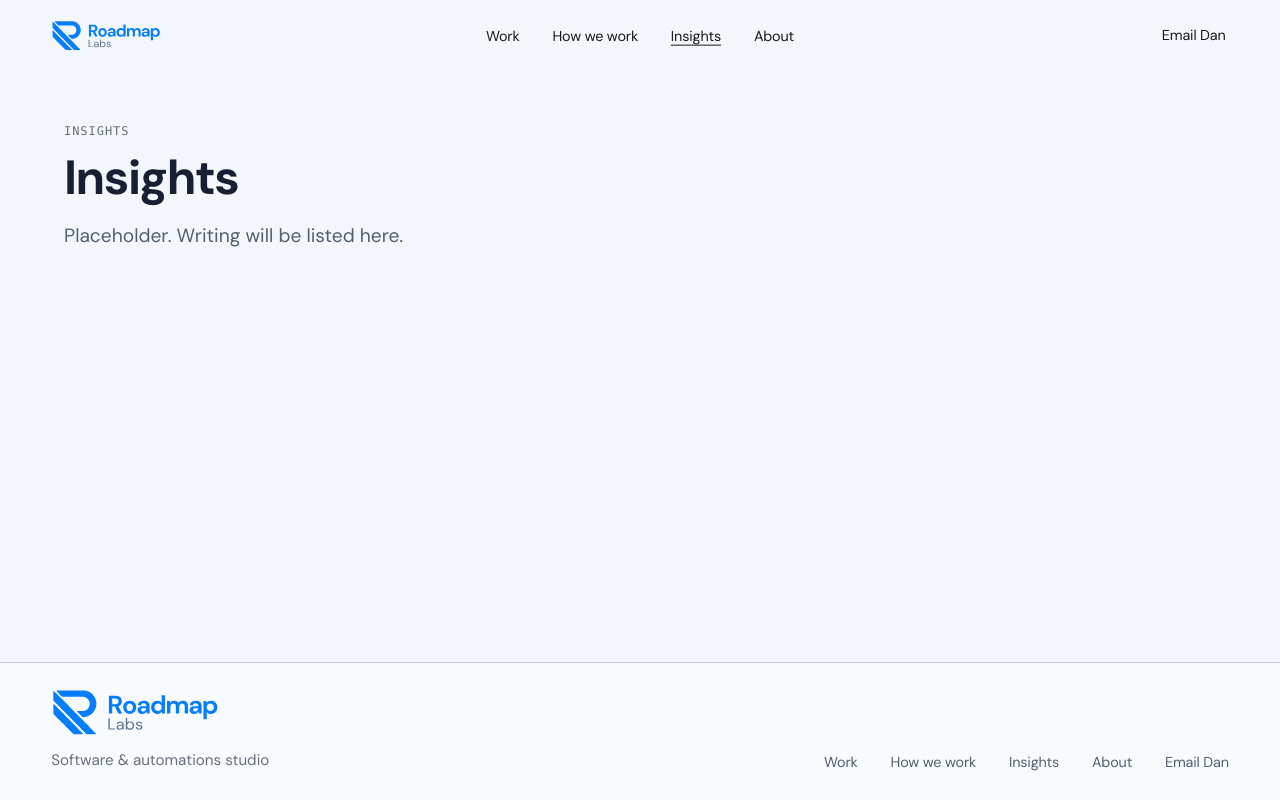
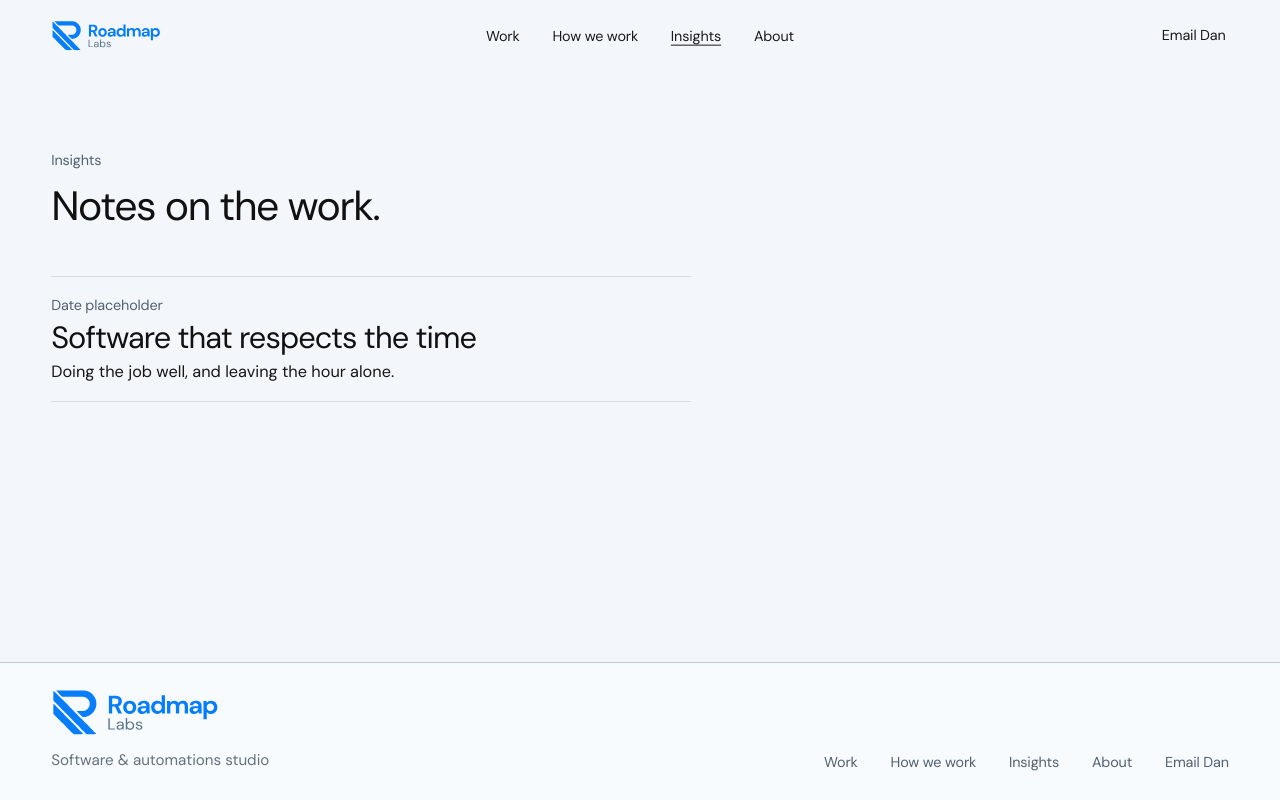
Before and after one commit to Dan-Kovac/roadmap-labs-website-, a Next.js app: page /insights in a window 1280 px wide. Built offline with nearby package versions, Linux system fonts and the light colour scheme.

Commit message:
ROA-58: add the Insights list and a sample article
Show a dated list at /insights and one placeholder note with a short body and a way back.

Co-authored-by: Dan Kovac <Dan-Kovac@users.noreply.github.com>

```diff
--- a/app/insights/page.tsx
+++ b/app/insights/page.tsx
@@ -1,16 +1,30 @@
 import type { Metadata } from "next";
-import { RoutePlaceholder } from "@/components/route-placeholder";
+import Link from "next/link";
+import { insights } from "@/lib/insights";
 
 export const metadata: Metadata = {
   title: "Insights",
+  description: "Notes from Roadmap Labs.",
 };
 
 export default function InsightsPage() {
   return (
-    <RoutePlaceholder
-      kicker="Insights"
-      title="Insights"
-      note="Placeholder. Writing will be listed here."
-    />
+    <section className="editorial" aria-labelledby="insights-title">
+      <p className="quiet">Insights</p>
+      <h1 className="thesis" id="insights-title">
+        <span className="thesis-line">Notes on the work.</span>
+      </h1>
+      <ul className="index-list">
+        {insights.map((article) => (
+          <li key={article.slug}>
+            <Link href={`/insights/${article.slug}`}>
+              <span className="index-date">{article.date}</span>
+              <span className="index-title">{article.title}</span>
+              <span className="index-dek">{article.dek}</span>
+            </Link>
+          </li>
+        ))}
+      </ul>
+    </section>
   );
 }
--- /dev/null
+++ b/lib/insights.ts
@@ -0,0 +1,17 @@
+export const insights = [
+  {
+    slug: "respect-the-time",
+    title: "Software that respects the time",
+    date: "Date placeholder",
+    dek: "Doing the job well, and leaving the hour alone.",
+    body: [
+      "People do not have spare hours for software that almost works. The useful version does the job, then stops asking.",
+      "That is the brief. Fewer steps. A clear screen. Work that finishes.",
+      "This note is a placeholder. The full piece is not written yet.",
+    ],
+  },
+] as const;
+
+export function findInsight(slug: string) {
+  return insights.find((article) => article.slug === slug);
+}
```
Also changed, not shown: app/insights/[slug]/page.tsx (+43 -11 lines).
